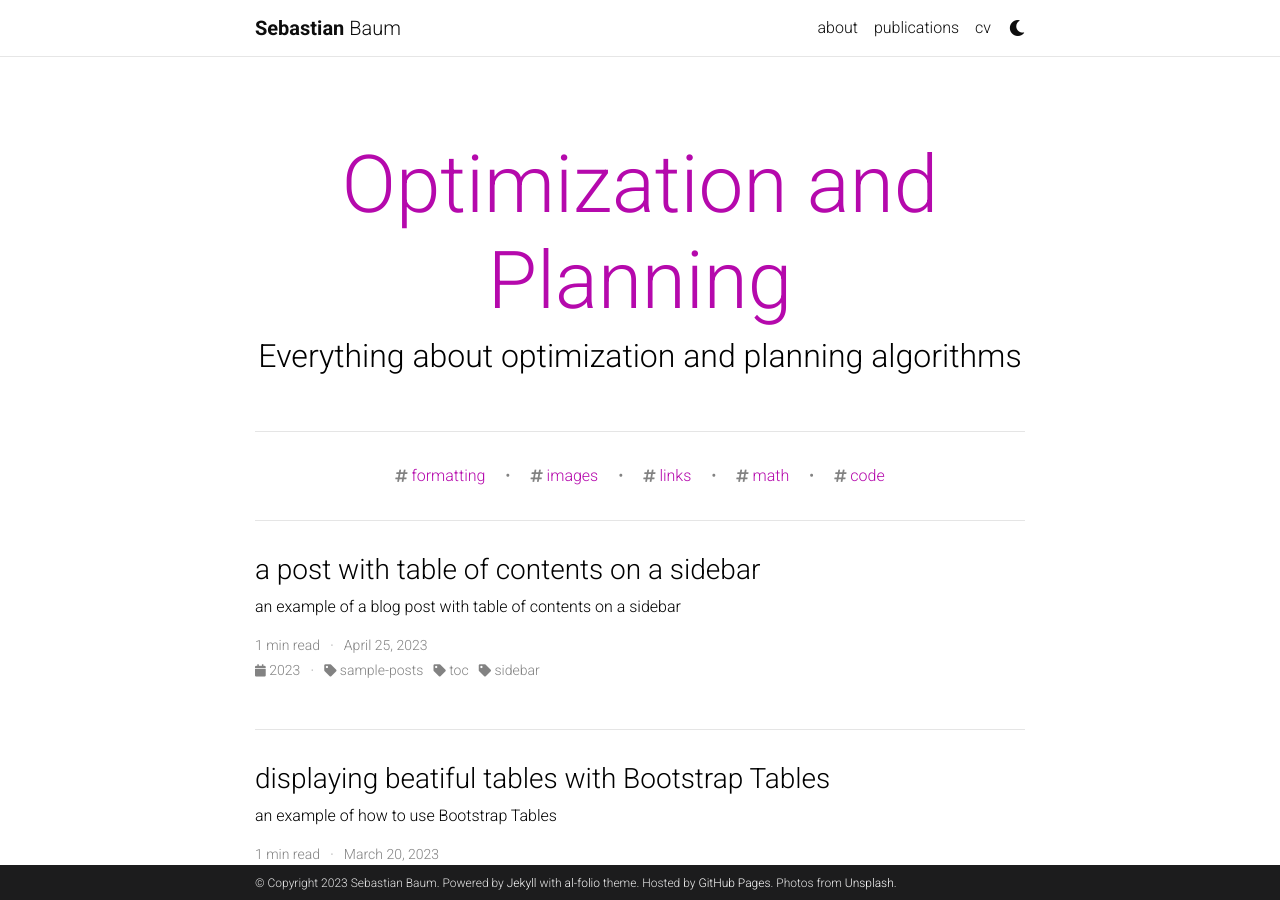
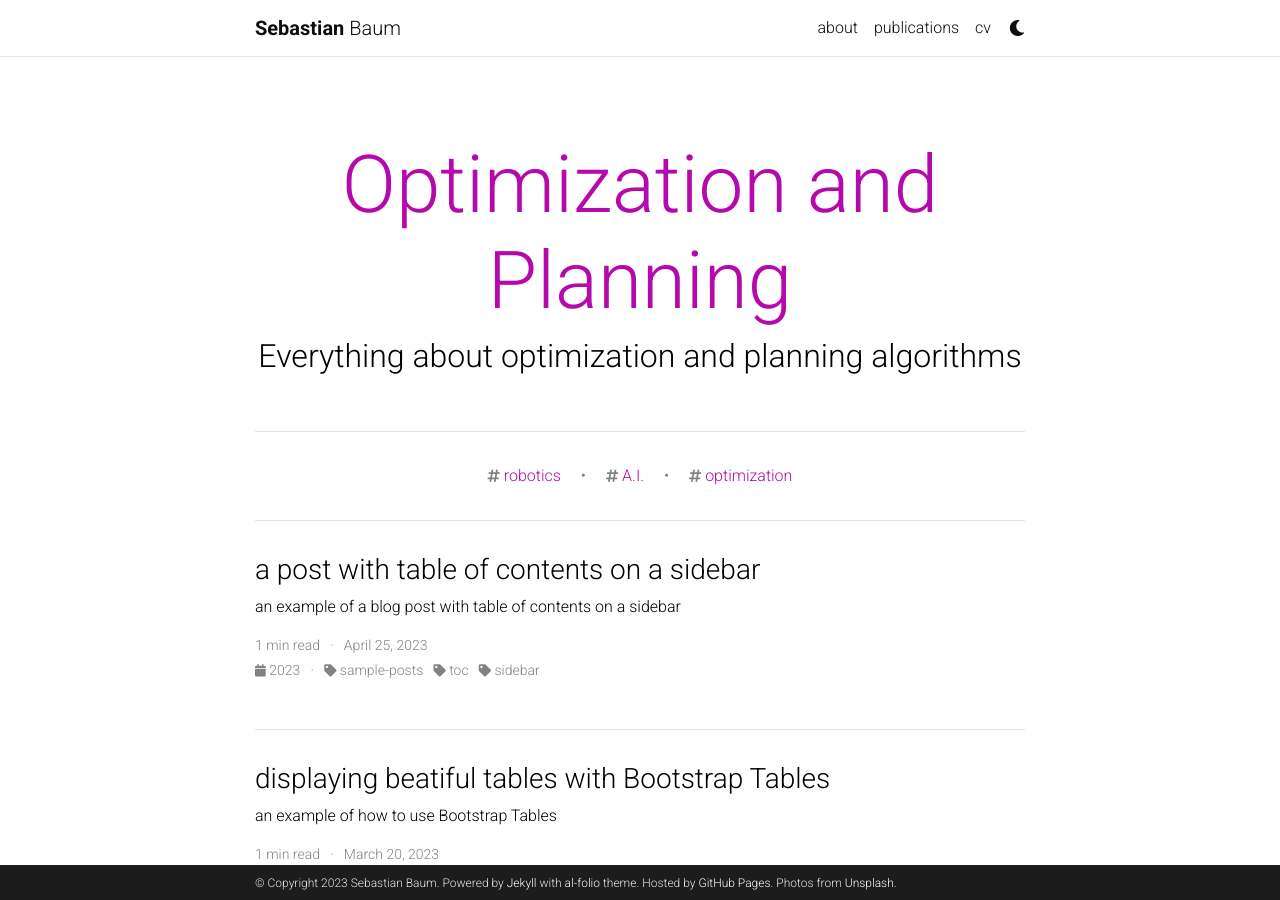
Before and after one commit to BaumSebastian/BaumSebastian.github.io, a Jekyll site: the page built from blog/index.html, in a window 1280 px wide and 900 px high. Built offline with Jekyll 4.4.1, drawn with Linux system fonts in a browser that asks for light colours; full-size pictures stand in for the smaller copies a plugin makes; the list of posts is cut into pages by our own code; comment, search, counter and statistics services are not loaded; a style sheet for code colours, icons or effects is not loaded; part of the change alters nothing that is shown.

Commit message:
Disabled rss feed and inserted more personal information

```diff
--- a/_config.yml
+++ b/_config.yml
@@ -45,7 +45,7 @@ repo_trophies:
 # will use title and url fields
 # Take a look to https://github.com/jekyll/jekyll-feed for more customization
 
-rss_icon: true
+rss_icon: false
 
 # -----------------------------------------------------------------------------
 # Layout
@@ -105,7 +105,7 @@ youtube_id: # your youtube channel id (youtube.com/@<youtube_id>)
 discord_id: # your discord id (18-digit unique numerical identifier)
 
 contact_note: >
-  Best way to reach out to me is via mail or Twitter.
+  If you would like to get in touch with me, the best way to do so is by sending an email or reaching out to me on Twitter.
 
 # -----------------------------------------------------------------------------
 # Analytics and search engine verification
@@ -261,7 +261,7 @@ jekyll-archives:
     tag: '/blog/tag/:name/'
     category: '/blog/category/:name/'
 
-display_tags: ['formatting', 'images', 'links', 'math', 'code'] # this tags will be dispalyed on the front page of your blog
+display_tags: ['robotics', 'A.I.', 'optimization'] # this tags will be dispalyed on the front page of your blog
 
 # -----------------------------------------------------------------------------
 # Jekyll Scholar
@@ -269,8 +269,8 @@ display_tags: ['formatting', 'images', 'links', 'math', 'code'] # this tags will
 
 scholar:
 
-  last_name: [Einstein]
-  first_name: [Albert, A.]
+  last_name: [Baum]
+  first_name: [Sebastian]
 
   style: apa
   locale: en
```
